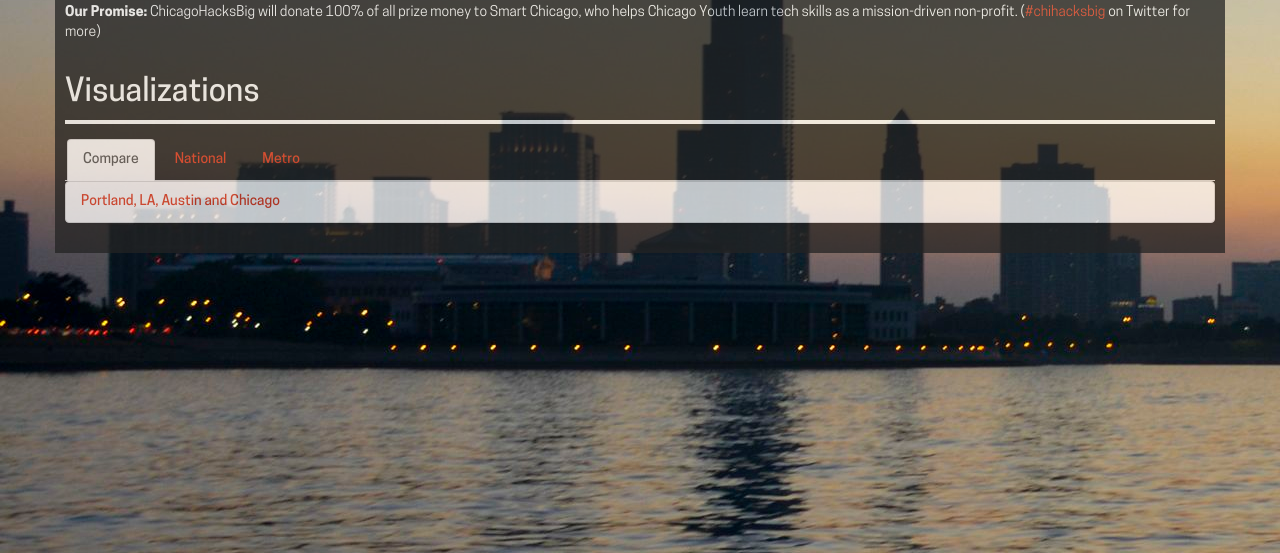
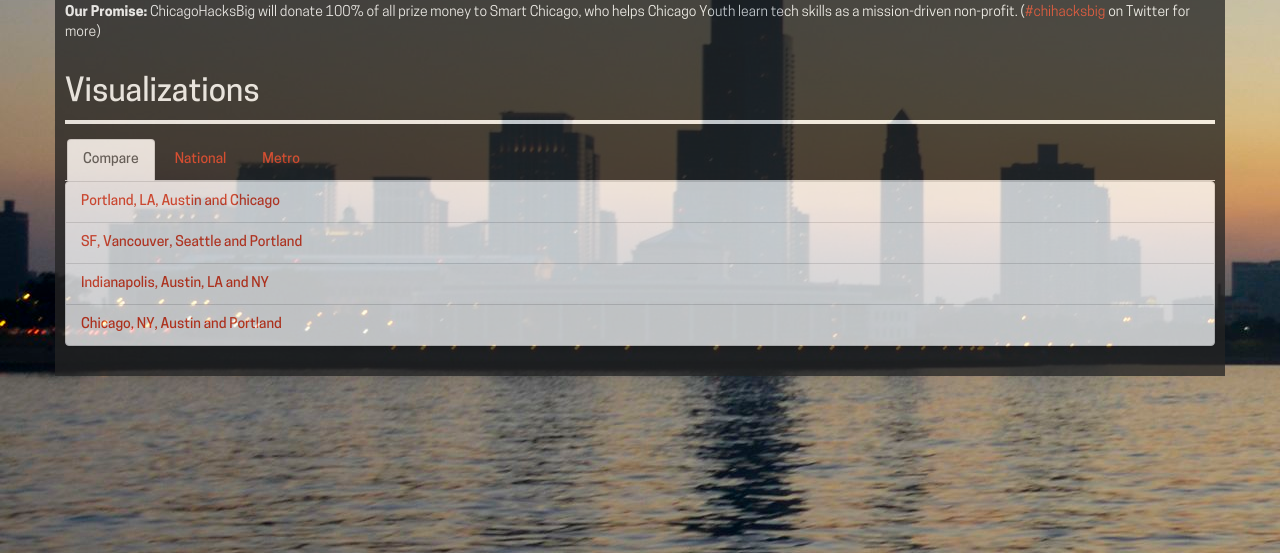
Before and after one commit to NationalAssociationOfRealtors/ChicagoHacksBig, a Flask app: page / in a window 1280 px wide. Shown: the part 247-800 px from the top of the page. Run offline with Flask 2, Linux system fonts and the light colour scheme; data that the repository does not hold is empty; some libraries are stand-ins or nearby versions.

Commit message:
adds graph links to metro maps and adds more comparison views

```diff
--- a/hack/views/templates/base.html
+++ b/hack/views/templates/base.html
@@ -138,6 +138,10 @@
 				margin-top: 50px;
 			}
 
+			.content{
+				margin-top: 50px;
+			}
+
 		</style>
 	</head>
 	<body>
@@ -172,12 +176,17 @@
 							<ul class="dropdown-menu">
 								<li class="dropdown-header">Comparison</li>
 								<li><a href="{{url_for('.mapmulitplemetrosightings', metro_ids='3,1,30,19')}}">Portland, LA, Austin and Chicago</a></li>
+								<li><a href="{{url_for('.mapmulitplemetrosightings', metro_ids='19,9,32,18')}}">SF, Vancouver, Seattle and Portland</a></li>
+								<li><a href="{{url_for('.mapmulitplemetrosightings', metro_ids='10,30,1,42')}}">Indianapolis, Austin, LA and NY</a></li>
+								<li><a href="{{url_for('.mapmulitplemetrosightings', metro_ids='19,1,10,3')}}">Chicago, NY, Austin and Portland</a></li>
 								<li class="dropdown-header">National</li>
 								<li><a href="{{url_for('.circles')}}">3D</a></li>
+								<li><a href="{{url_for('.streamgraph')}}">Stream Graph Dwell</a></li>
+								<li><a href="{{url_for('.streamgraphcount')}}">Stream Graph Count</a></li>
 								<li><a href="{{url_for('.map')}}">Map (zoom and click around)</a></li>
 								<li class="dropdown-header">Metros</li>
 								{% for l in locs %}
-						            <li><a href="{{url_for('.streamgraphmetro', metro_id=l.id)}}">{{l.name}}</a></li>
+						            <li><a href="{{url_for('.mapmetrosightings', metro_id=l.id)}}">{{l.name}}</a></li>
 						        {% endfor %}
 							</ul>
                         </li>
--- a/hack/views/templates/intro.html
+++ b/hack/views/templates/intro.html
@@ -186,17 +186,22 @@ h4.special{
 					<div role="tabpanel" class="tab-pane fade in active" id="compare">
 						<ul class="list-group">
 							<li class="list-group-item"><a href="{{url_for('.mapmulitplemetrosightings', metro_ids='3,1,30,19')}}">Portland, LA, Austin and Chicago</a></li>
+							<li class="list-group-item"><a href="{{url_for('.mapmulitplemetrosightings', metro_ids='19,9,32,18')}}">SF, Vancouver, Seattle and Portland</a></li>
+							<li class="list-group-item"><a href="{{url_for('.mapmulitplemetrosightings', metro_ids='10,30,1,42')}}">Indianapolis, Austin, LA and NY</a></li>
+							<li class="list-group-item"><a href="{{url_for('.mapmulitplemetrosightings', metro_ids='19,1,10,3')}}">Chicago, NY, Austin and Portland</a></li>
 						</ul>
 					</div>
 					<div role="tabpanel" class="tab-pane fade" id="national">
 						<ul class="list-group">
 							<li class="list-group-item"><a href="{{url_for('.circles')}}">3D</a></li>
+							<li class="list-group-item"><a href="{{url_for('.streamgraph')}}">Stream Graph Dwell</a></li>
+							<li class="list-group-item"><a href="{{url_for('.streamgraphcount')}}">Stream Graph Count</a></li>
 							<li class="list-group-item"><a href="{{url_for('.map')}}">Map (zoom and click around)</a></li>
 						</ul>
 					</div>
 					<div role="tabpanel" class="tab-pane fade" id="metro">
 						{% for l in locs %}
-							<li class="list-group-item"><a href="{{url_for('.streamgraphmetro', metro_id=l.id)}}">{{l.name}}</a></li>
+							<li class="list-group-item"><a href="{{url_for('.mapmetrosightings', metro_id=l.id)}}">{{l.name}}</a></li>
 						{% endfor %}
 					</div>
 				</div>
```
Also changed, not shown: hack/views/templates/geofence/mapmetrosightings.html (+42 -0 lines).
